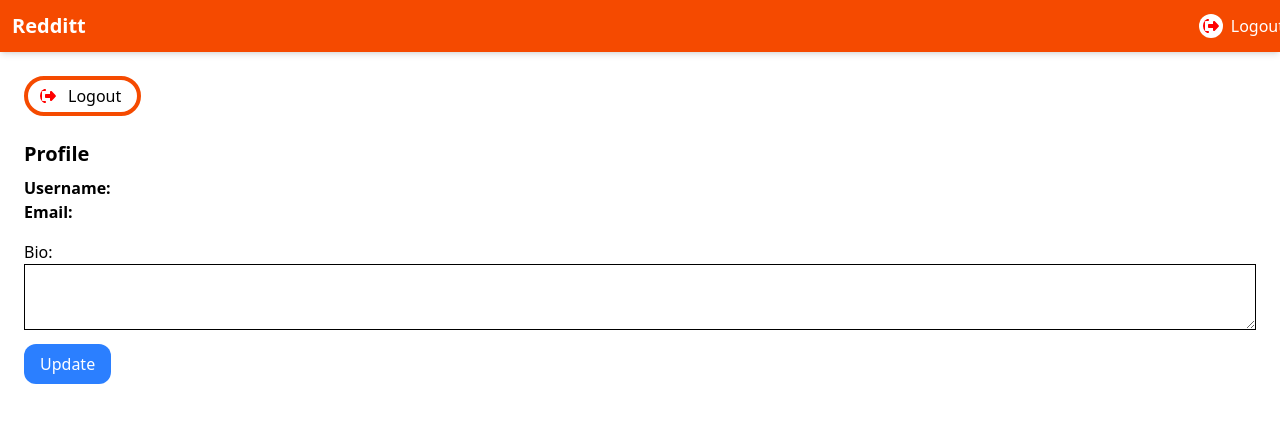
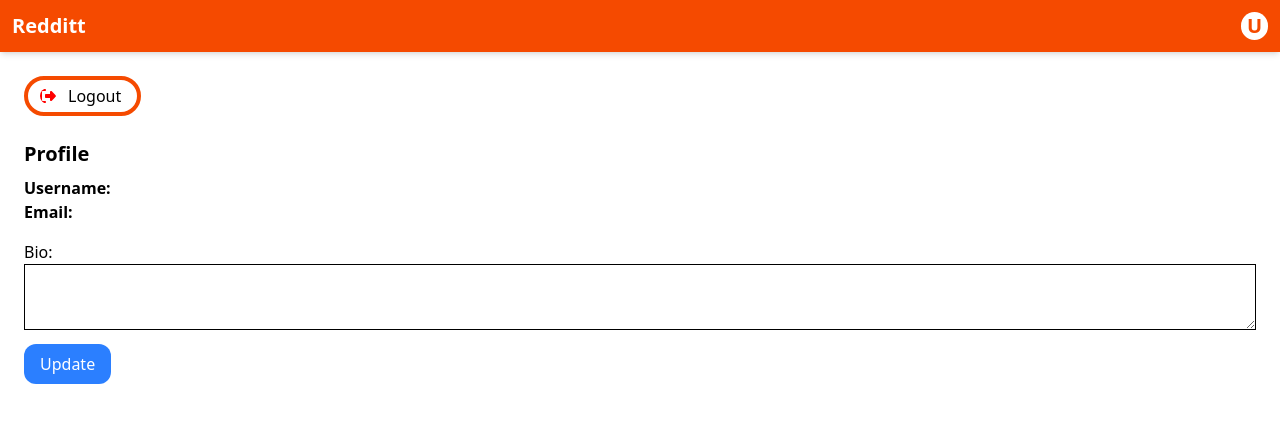
Before and after one commit to kum4r-4nkit/Redditt-web, a React (Vite) app: page /profile in a window 1280 px wide. Shown: the top 422 px of the page. Built offline with nearby package versions, Linux system fonts and the light colour scheme; no server answers; sample sign-in values are in the browser's storage.

Commit message:
Still pending

```diff
--- a/src/Components/pages/Header.jsx
+++ b/src/Components/pages/Header.jsx
@@ -1,13 +1,12 @@
 import React from 'react'
 import { Link } from 'react-router-dom'
-import Logout from './Logout';
 
 const Header = () => {
   return (
     <header className="sticky top-0 z-50 bg-orange-600 text-white p-3 shadow-md">
       <nav className="container mx-auto flex justify-between items-center">
         <Link to="/" className="text-xl font-bold">Redditt</Link>
-        <Logout />
+        <Link to="/profile" className="text-xl font-bold bg-white text-orange-600 px-1.5 rounded-2xl">U</Link>
       </nav>
     </header>
   )
```
